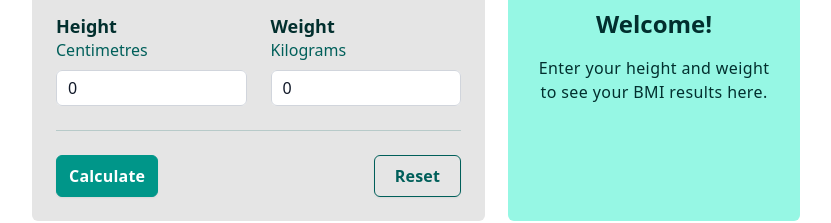
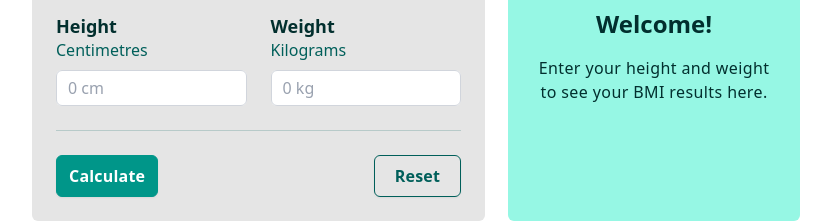
Before and after one commit to ntjnh/bmi-calculator, a React (Vite) app: page / in a window 1280 px wide. Shown: the part 230-453 px from the top of the page, without its empty margins (224-1055 px from the left). Built offline with nearby package versions, Linux system fonts and the light colour scheme.

Commit message:
Make all inputs uncontrolled elements

```diff
--- a/src/App.jsx
+++ b/src/App.jsx
@@ -1,60 +1,29 @@
 import { useState } from 'react'
 import './App.css'
 import Calculator from './components/Calculator'
-import calculate from './lib/calculate'
-import range from './lib/range'
-import classify from './lib/classify'
 import Info from './components/Info'
 import Footer from './components/Footer'
+import classify from './lib/classify'
 
 function App() {
-    const dev = 'NATE.DEV'
-    const today = new Date()
-    const year = today.getFullYear()
-
-    const [height, setHeight] = useState(0)
-    const [weight, setWeight] = useState(0)
     const [bmi, setBmi] = useState(0)
     const [healthyRange, setHealthyRange] = useState([0, 0])
-
-    const handleHeightChange = e => {
-        setHeight(e.target.value)
-        setHealthyRange(range(e.target.value * .01))
-    }
-
-    const handleWeightChange = e => {
-        setWeight(e.target.value)
-    }
-
-    const handleSubmit = e => {
-        e.preventDefault()
-        setBmi(() => calculate(height, weight))
-    }
-
-    const reset = () => {
-        setHeight(0)
-        setWeight(0)
-        setBmi(0)
-        setHealthyRange([0, 0])
-    }
 
     return (
         <div className="flex flex-wrap items-center justify-center min-h-screen w-screen">
             <div className="wrap w-3xl">
                 <header className="py-6 text-center">
-                    <h1 className="font-medium text-5xl tracking-[-0.0125em]">BMI Calculator</h1>
+                    <h1 className="font-medium text-5xl tracking-[-0.0125em]">
+                        BMI Calculator
+                    </h1>
                 </header>
 
                 <main className="py-6">
 
                     <div className="grid grid-cols-[59%_38%] items-center justify-between">
                         <Calculator
-                            height={height}
-                            weight={weight}
-                            handleHeightChange={handleHeightChange}
-                            handleWeightChange={handleWeightChange}
-                            handleSubmit={handleSubmit}
-                            reset={reset}
+                            setBmi={setBmi}
+                            setHealthyRange={setHealthyRange}
                         />
 
                         <section className="bg-teal-200 flex h-full items-center p-6 rounded-md text-center">
@@ -85,7 +54,7 @@ function App() {
                                         category.
                                     </p>
 
-                                        <p className="text-lg tracking-wide">
+                                    <p className="text-lg tracking-wide">
                                         The ideal weight for your height is between <strong>{healthyRange[0]}</strong> and <strong>{healthyRange[1]} kg</strong>.
                                     </p>
                                 </div>
--- a/src/components/Calculator.jsx
+++ b/src/components/Calculator.jsx
@@ -1,17 +1,46 @@
-import { useState } from 'react'
+import { useRef, useState } from 'react'
 import Buttons from './form/Buttons'
 import Height from './Height'
 import Weight from './Weight'
 import RadioInput from './form/RadioInput'
+import calculate from '../lib/calculate'
+import { imperialHeight, imperialWeight } from '../lib/imperial'
+import range from '../lib/range'
 
-export default function Calculator({ handleSubmit, handleHeightChange, handleWeightChange, height, weight, reset }) {
+export default function Calculator({ setBmi, setHealthyRange }) {
     const [units, setUnits] = useState('metric')
+    const heightRef = useRef()
+    const heightFtRef = useRef()
+    const heightInRef = useRef()
+    const weightRef = useRef()
+    const weightStRef = useRef()
+    const weightLbsRef = useRef()
 
     const handleUnitChange = e => setUnits(e.target.value)
 
+    const handleSubmit = e => {
+        e.preventDefault()
+
+        let height
+        let weight
+
+        if (units === 'metric') {
+            height = heightRef.current.value
+            weight = weightRef.current.value
+        } else {
+            height = imperialHeight(heightFtRef.current.value, heightInRef.current.value)
+            weight = imperialWeight(weightStRef.current.value, weightLbsRef.current.value)
+        }
+
+        setBmi(calculate(height, weight))
+        setHealthyRange(range(height))
+    }
+
     return (
         <section className="bg-neutral-200 calculator p-6 rounded-md">
-            <h2 className="text-xl/7 font-semibold text-teal-950">Enter your details below</h2>
+            <h2 className="text-xl/7 font-semibold text-teal-950">
+                Enter your details below
+            </h2>
 
             <form onSubmit={handleSubmit}>
                 <div className="space-y-12">
@@ -38,20 +67,22 @@ export default function Calculator({ handleSubmit, handleHeightChange, handleWei
                             </div>
 
                             <Height
-                                height={height}
-                                onChange={handleHeightChange}
+                                height={heightRef}
+                                heightFt={heightFtRef}
+                                heightIn={heightInRef}
                                 units={units}
                             />
                             <Weight
-                                weight={weight}
-                                onChange={handleWeightChange}
+                                weight={weightRef}
+                                weightSt={weightStRef}
+                                weightLbs={weightLbsRef}
                                 units={units}
                             />
 
                         </div>
                     </div>
 
-                    <Buttons reset={reset} />
+                    <Buttons />
                 </div>
 
             </form>
--- a/src/components/Height.jsx
+++ b/src/components/Height.jsx
@@ -1,14 +1,7 @@
 import NumberInput from './form/NumberInput'
 
-export default function Height({
-    height,
-    heightFt,
-    heightIn,
-    onChange,
-    units
-}) {
+export default function Height({ height, heightFt, heightIn, units }) {
     return (
-        <>
         <fieldset className="fieldset">
             <legend className="legend">Height</legend>
 
@@ -18,7 +11,6 @@ export default function Height({
                     fieldLabel="Centimetres"
                     fieldPlaceholder="cm"
                     val={height}
-                        onChange={onChange}
                 />
             ) : (
                 <div className="num-double">
@@ -27,19 +19,15 @@ export default function Height({
                         fieldLabel="Feet"
                         fieldPlaceholder="ft"
                         val={heightFt}
-                            onChange={onChange}
                     />
                     <NumberInput
                         fieldId="height-in"
                         fieldLabel="Inches"
                         fieldPlaceholder="in"
                         val={heightIn}
-                            onChange={onChange}
                     />
                 </div>
             )}
-
         </fieldset>
-        </>
     )
 }
--- a/src/components/Weight.jsx
+++ b/src/components/Weight.jsx
@@ -1,12 +1,6 @@
 import NumberInput from './form/NumberInput'
 
-export default function Weight({
-    weight,
-    weightSt,
-    weightLbs,
-    onChange,
-    units
-}) {
+export default function Weight({ weight, weightSt, weightLbs, units }) {
     return (
         <fieldset className="fieldset">
             <legend className="legend">Weight</legend>
@@ -17,16 +11,14 @@ export default function Weight({
                     fieldLabel="Kilograms"
                     fieldPlaceholder="kg"
                     val={weight}
-                    onChange={onChange}
                 />
             ) : (
-                    <div className="num-double">
+                <div className="num-double">
                     <NumberInput
                         fieldId="weight-st"
                         fieldLabel="Stone"
                         fieldPlaceholder="st"
                         val={weightSt}
-                        onChange={onChange}
                     />
 
                     <NumberInput
@@ -34,7 +26,6 @@ export default function Weight({
                         fieldLabel="Pounds"
                         fieldPlaceholder="lbs"
                         val={weightLbs}
-                        onChange={onChange}
                     />
                 </div>
             )}
--- a/src/components/form/Buttons.jsx
+++ b/src/components/form/Buttons.jsx
@@ -1,9 +1,10 @@
-export default function Buttons({ reset }) {
+export default function Buttons({ reset, isActive }) {
     return (
         <div className="mt-6 flex items-center justify-between gap-x-6">
             <button
                 type="submit"
                 className="button button-submit"
+                disabled={isActive}
             >
                 Calculate
             </button>
--- a/src/components/form/NumberInput.jsx
+++ b/src/components/form/NumberInput.jsx
@@ -12,10 +12,10 @@ export default function NumberInput(props) {
                     id={props.fieldId}
                     name={props.fieldId}
                     type="number"
+                    step="any"
                     placeholder={`0 ${props.fieldPlaceholder}`}
                     className="num-input"
-                    value={props.val}
-                    onChange={props.onChange}
+                    ref={props.val}
                 />
             </div>
         </div>
```
Lines whose indentation alone changed are shown as unchanged.
